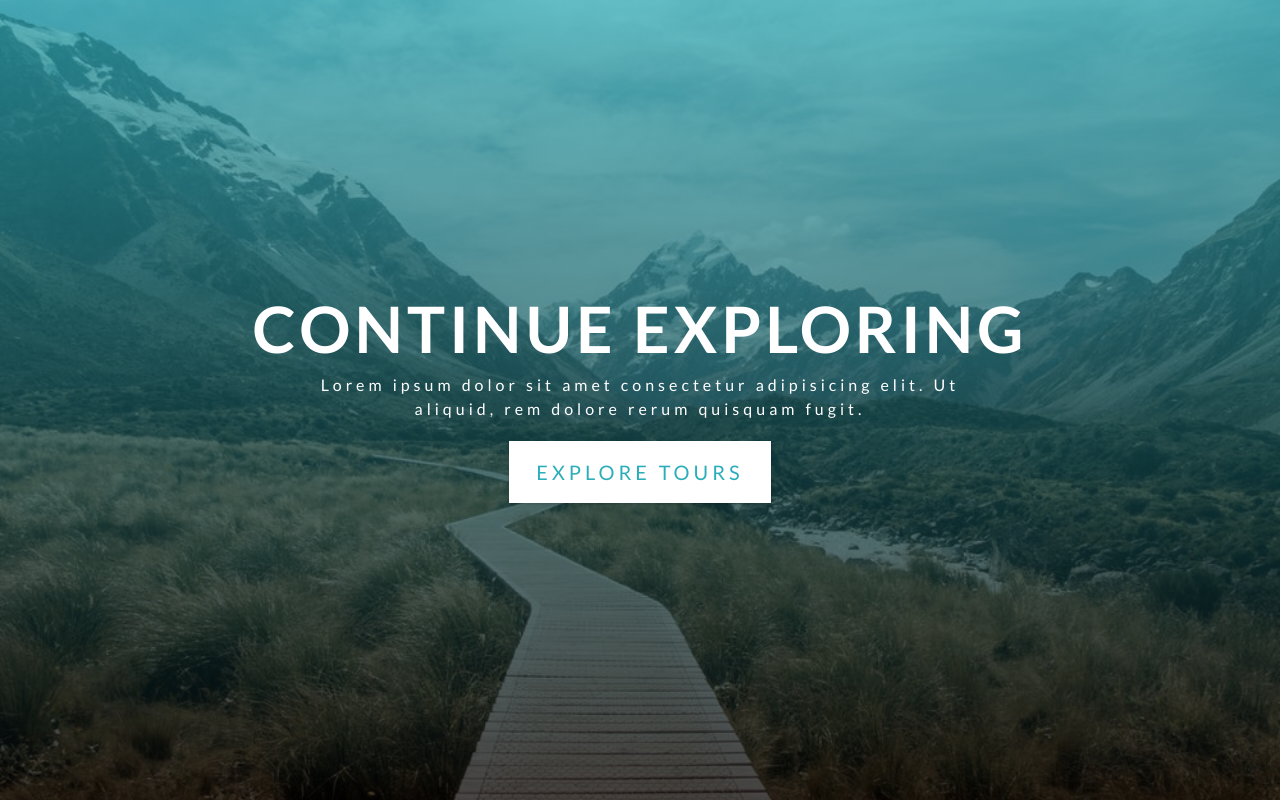
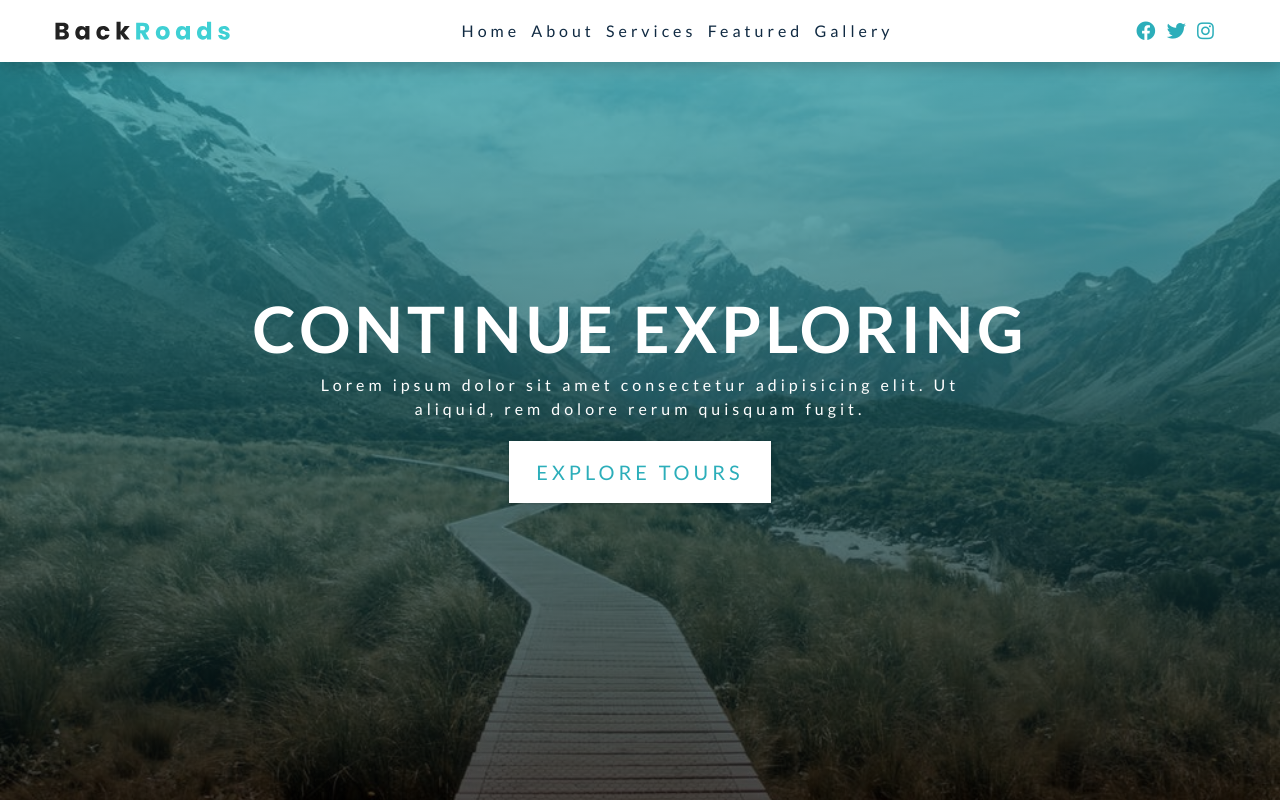
Before and after one commit to ed-f-jones/backroads-tour, a plain HTML site: page index.html in a window 1280 px wide. Shown: the top 802 px of the page. Drawn offline with Linux system fonts and the light colour scheme.

Commit message:
navbar complete

```diff
--- a/css/styles.css
+++ b/css/styles.css
@@ -69,14 +69,11 @@ ul {
 a {
   text-decoration: none;
 }
-img {
+
+ img:not(.nav-logo) {
   width: 100%;
   display: block;
 }
-/* img:not(.nav-logo) {
-  width: 100%;
-  display: block;
-} */
 
 h1,
 h2,
@@ -180,6 +177,125 @@ p {
 Navbar
 ===============
 */
+.navbar {
+  position: fixed;
+  top:0;
+  left:0;
+  width: 100%;
+  background: var(--clr-white);
+  box-shadow: var(--dark-shadow);
+  z-index: 2;
+}
+
+.nav-icons {
+display: none;
+}
+
+.nav-center {
+  width: 100%;
+  max-width: 1170px;
+  margin: 0 auto;
+}
+
+.nav-header {
+  display: flex;
+  justify-content: space-between;
+  align-items: center;
+  padding: 1rem 2rem;
+}
+
+.nav-toggle {
+  background: transparent;
+  border: transparent;
+  font-size: 1.5rem;
+  color: var(--clr-primary-5);
+  transition: var(--transition);
+}
+
+.nav-toggle:hover {
+  transform: scale(1.2);
+}
+
+.nav-link {
+  display: block;
+  padding: 1rem 2rem;
+  text-transform: capitalize;
+  letter-spacing: var(--spacing);
+  transition: var(--transition);
+  color: var(--clr-grey-1);
+  cursor: pointer;
+  font-size: 1rem;
+}
+
+.nav-link:hover {
+  color: var(--clr-primary-1);
+  background: var(--clr-primary-8);
+  padding-left: 2.25rem;
+}
+
+/* 280px */
+.nav-links {
+  height: 0;
+  overflow: hidden;
+  transition: var(--transition);
+}
+
+.show-links {
+  height: 280px;
+}
+
+@media screen and (min-width:992px) {
+
+  .navbar {
+    padding: 1rem 2rem;
+  }
+
+  .nav-toggle {
+    display: none;
+  }
+
+  .nav-center {
+    display: flex;
+    justify-content: space-between;
+    align-items: center;
+    flex-wrap: wrap;
+  }
+
+  .nav-links {
+    height: auto;
+    display: flex;
+  }
+
+  .nav-header {
+    padding: 0 0;
+  }
+
+  .nav-link {
+    padding: 0 0;
+    margin-right: 0.7rem;
+  }
+
+  .nav-link:hover {
+    padding: 0;
+    color: var(--clr-primary-5);
+    background: transparent;
+  }
+
+  .nav-icons {
+    display: flex;
+  }
+
+  .nav-icon {
+    margin-right: 0.7rem;
+    color: var(--clr-primary-5);
+    font-size: 1.2rem;
+    transition: var(--transition);
+  }
+
+  .nav-icon:hover {
+    color: var(--clr-primary-8);
+  }
+}
 /*
 ===============
 Hero
--- a/index.html
+++ b/index.html
@@ -18,8 +18,53 @@
   <body>
     <!-- header  -->
     <header id="home">
+
       <!--navbar-->
+      <nav class="navbar">
+        <div class="nav-center">
+          <div class="nav-header">
+            <img src="./images/logo.svg" class="nav-logo"/>
+            <button class="nav-toggle" id="nav-toggle"><i class="fas fa-bars"></i></button>
+          </div>
+
+          <ul class="nav-links" id="nav-links">
+            <li>
+              <a href="#home" class="nav-link scroll-link">home</a>
+            </li>
+            <li>
+              <a href="#about" class="nav-link scroll-link">about</a>
+            </li>
+            <li>
+              <a href="#services" class="nav-link scroll-link">services</a>
+            </li>
+            <li>
+              <a href="#featured" class="nav-link scroll-link">featured</a>
+            </li>
+            <li>
+              <a href="#gallery" class="nav-link scroll-link">gallery</a>
+            </li>
+          </ul>
+
+          <ul class="nav-icons">
+            <li>
+              <a href="https://www.facebook.com" target="blank" class="nav-icon">
+              <i class="fab fa-facebook"></i>
+              </a>
+            </li>
+            <li>
+              <a href="https://www.twitter.com" target="blank" class="nav-icon">
+              <i class="fab fa-twitter"></i>
+              </a>
+            </li>
+            <li>
+              <a href="https://www.instagram.com" target="blank" class="nav-icon">
+              <i class="fab fa-instagram"></i>
+              </a>
+            </li>
+        </div>
+      </nav>
       <!--end of navbar-->
+
       <div class="hero">
           <div class="hero-banner">
             <h1>continue exploring</h1>
@@ -113,7 +158,7 @@
     <!--end services -->
 
     <!-- featured tours -->
-    <Section class="section" id=" featured">
+    <Section class="section" id="featured">
       <div class="section-title">
         <h2>featured <span>tours</span></h2>
       </div>
@@ -294,7 +339,7 @@
             <a href="#services" class="footer-link scroll-link">services</a>
           </li>
           <li>
-            <a href="#feaetured" class="footer-link scroll-link">featured</a>
+            <a href="#featured" class="footer-link scroll-link">featured</a>
           </li>
           <li>
             <a href="#gallery" class="footer-link scroll-link">gallery</a>
```
